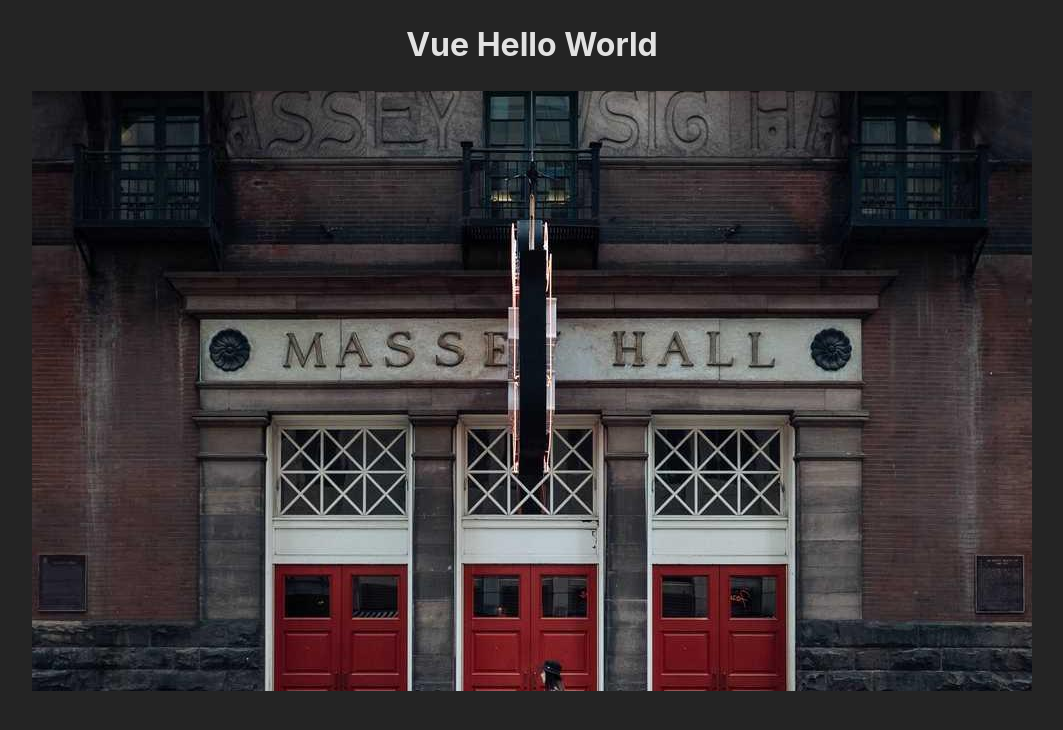
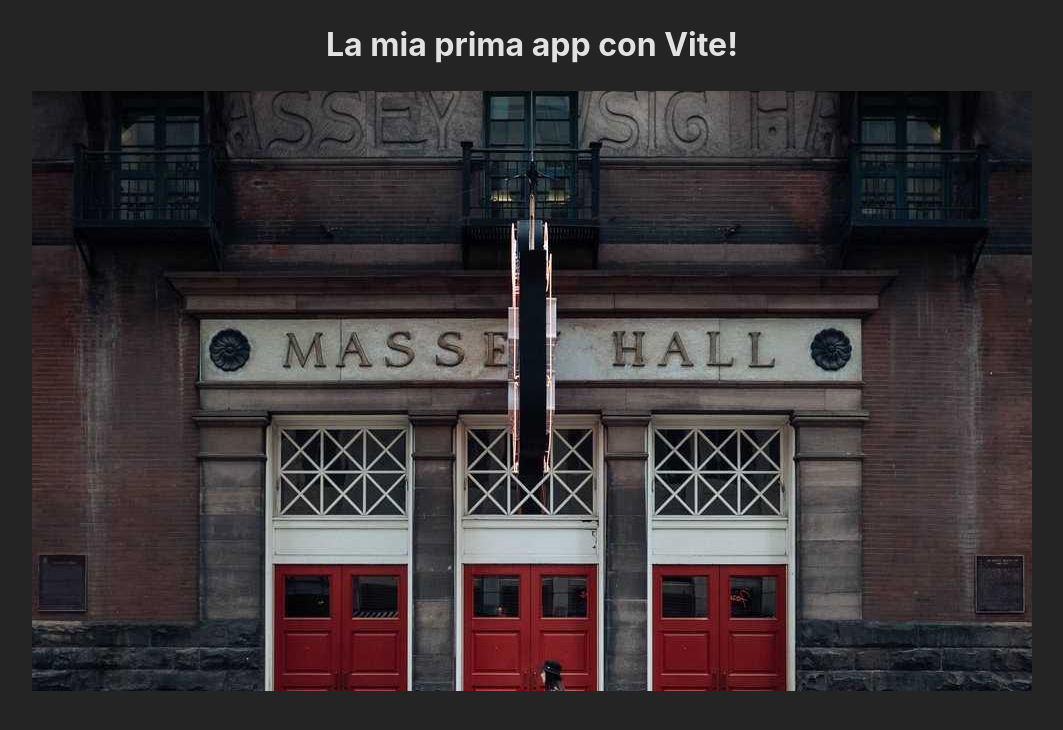
Before and after one commit to christianarca27/vite-hello-world, a Vue app: page / in a window 1280 px wide. Shown: the top 730 px of the page, without its empty margins (108-1171 px from the left). Built offline with nearby package versions, Linux system fonts and the light colour scheme.

Commit message:
feat: cambiato titolo pagina

```diff
--- a/src/components/AppTitle.vue
+++ b/src/components/AppTitle.vue
@@ -2,7 +2,7 @@
 export default {
     data() {
         return {
-            title: "Vue Hello World",
+            title: "La mia prima app con Vite!",
         }
     },
 }
```
